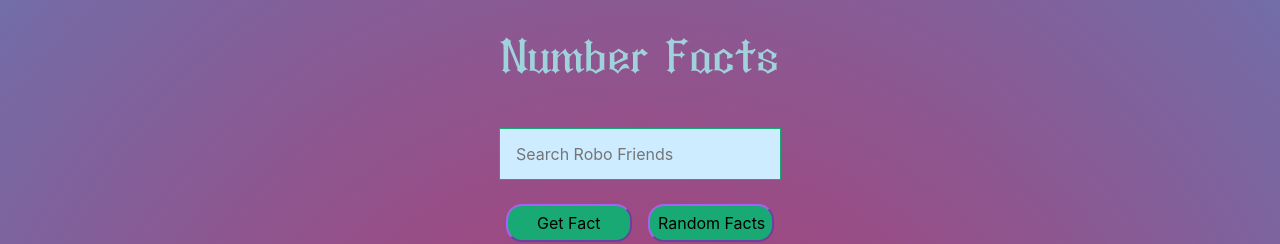
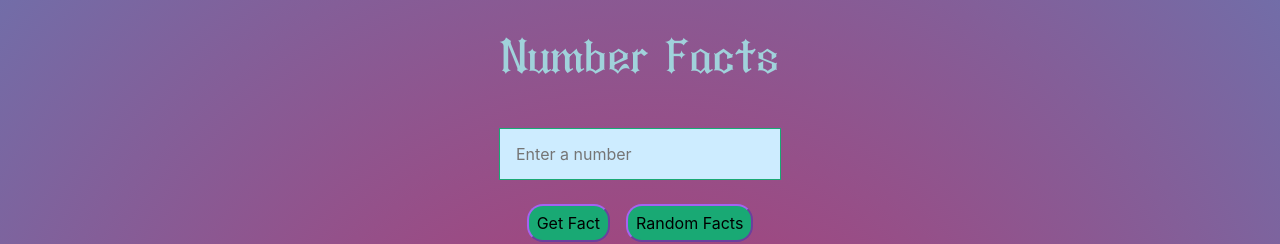
Before and after one commit to MichaelClautice/ztm-number-api-1, a React (Create React App) app: page / in a window 1280 px wide. Shown: the top 244 px of the page. Built offline with nearby package versions, Linux system fonts and the light colour scheme; no server answers.

Commit message:
Added data validation in React for nun number requests

```diff
--- a/src/components/SearchBox.js
+++ b/src/components/SearchBox.js
@@ -8,8 +8,8 @@ class SearchBox extends Component{
     <div className='pa2'>
       <input
         className='pa3 ba b--green bg-lightest-blue'
-        type='search'
-        placeholder='Search Robo Friends'
+        type='number'
+        placeholder='Enter a number'
         onChange={this.props.searchChange}
         value={this.props.searchfield}
       />
--- a/src/containers/App.js
+++ b/src/containers/App.js
@@ -80,7 +80,15 @@ class App extends Component{
 
   componentDidUpdate(prevProps, prevState) {
     if (this.state.number !== prevState.number) {
-      this.fetchNumber(this.state.number);
+      if(!isNaN(Number(this.state.number))){
+        this.fetchNumber(this.state.number);
+      }
+      else {
+        this.fetchRandom();
+        this.setState({
+        number: null
+        });
+      }
     }
   }
 
@@ -97,8 +105,8 @@ class App extends Component{
           <h1 className='f1'>{this.props.appName}</h1>
           <SearchBox searchChange={this.handleSearch} searchfield={this.state.searchfield} />
           <div className='pa2'>
-            <input type='button' onClick={this.handleSubmit} value='Get Fact' className='pa2 ma2 br4 b--light-purple bg-green w-10'/>
-            <input type='button' onClick={this.fetchRandom} value='Random Facts' className='pa2 ma2 br4 b--light-purple bg-green w-10'/>
+            <input type='button' onClick={this.handleSubmit} value='Get Fact' className='pa2 ma2 br4 b--light-purple bg-green'/>
+            <input type='button' onClick={this.fetchRandom} value='Random Facts' className='pa2 ma2 br4 b--light-purple bg-green'/>
           </div>
           <ErrorBoundary>
             <CardList
```
